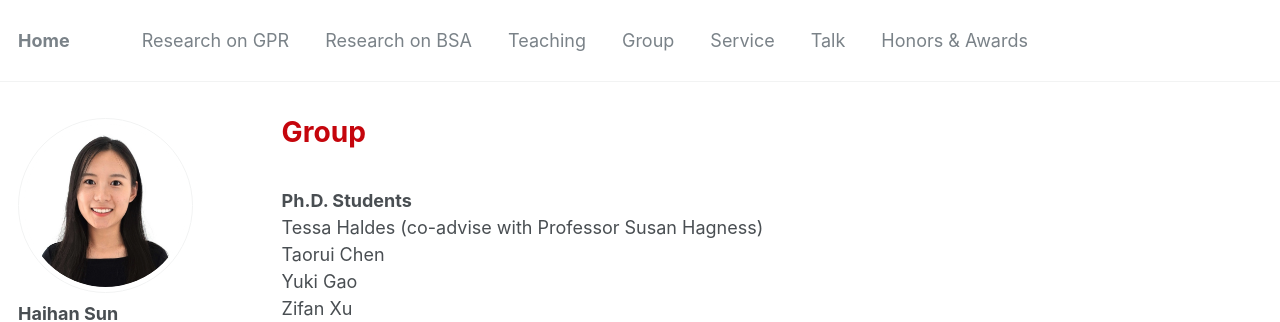
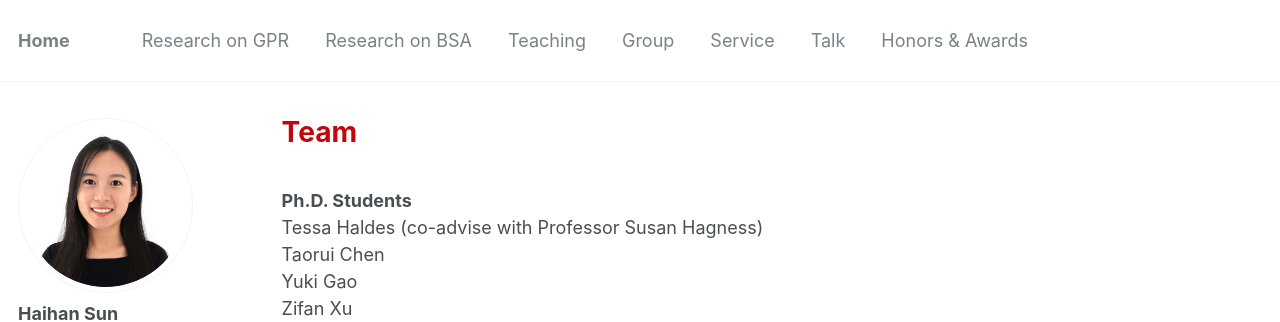
Before and after one commit to Haihan-Sun/Haihan-Sun.github.io, a Jekyll site: the page built from _pages/group.html, in a window 1280 px wide. Shown: the top 322 px of the page. Built offline with Jekyll 4.4.1, drawn with Linux system fonts in a browser that asks for light colours.

Commit message:
Update group.html

```diff
--- a/_pages/group.html
+++ b/_pages/group.html
@@ -1,7 +1,7 @@
 ---
 layout: archive
-title: "Group"
-permalink: /group/
+title: "Team"
+permalink: /team/
 author_profile: true
 ---
 <br>
```
